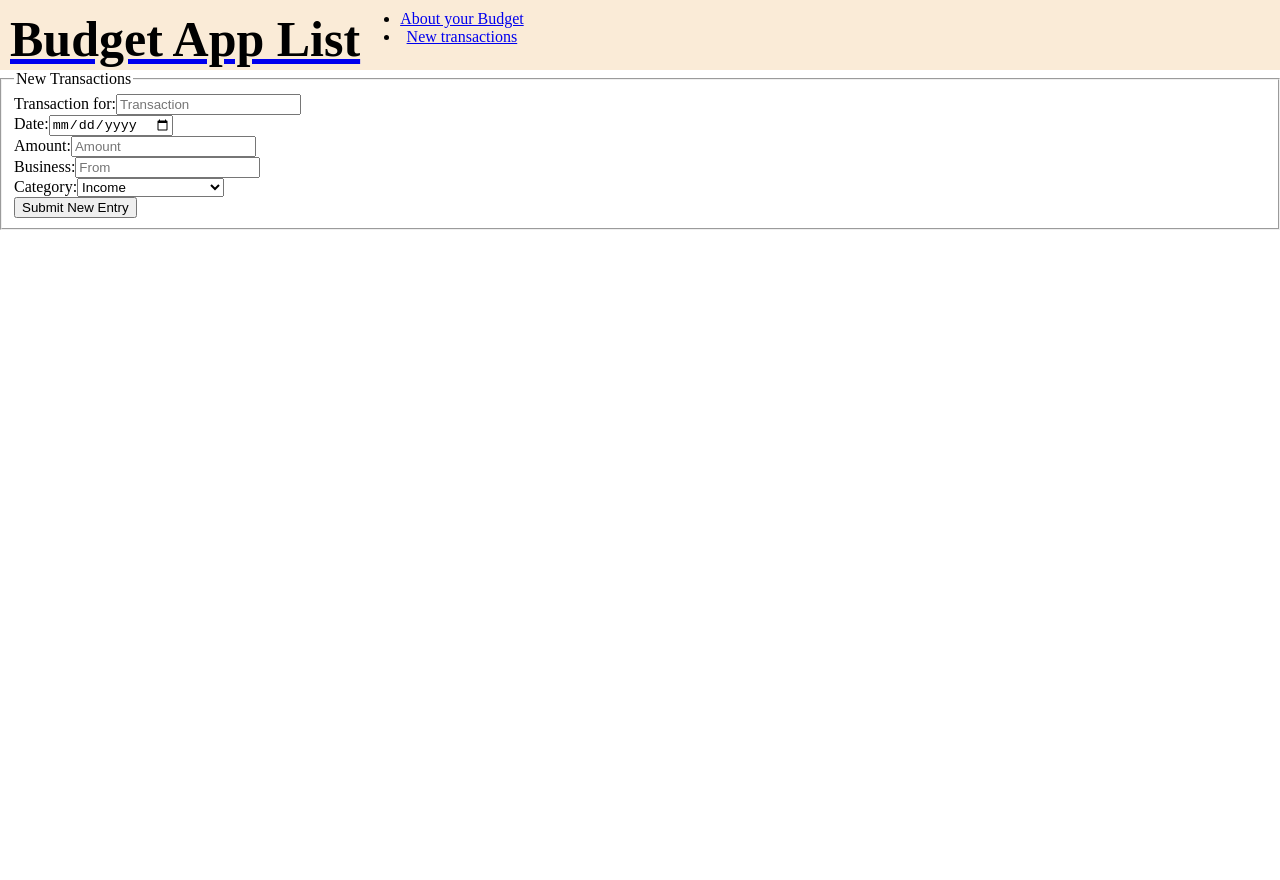
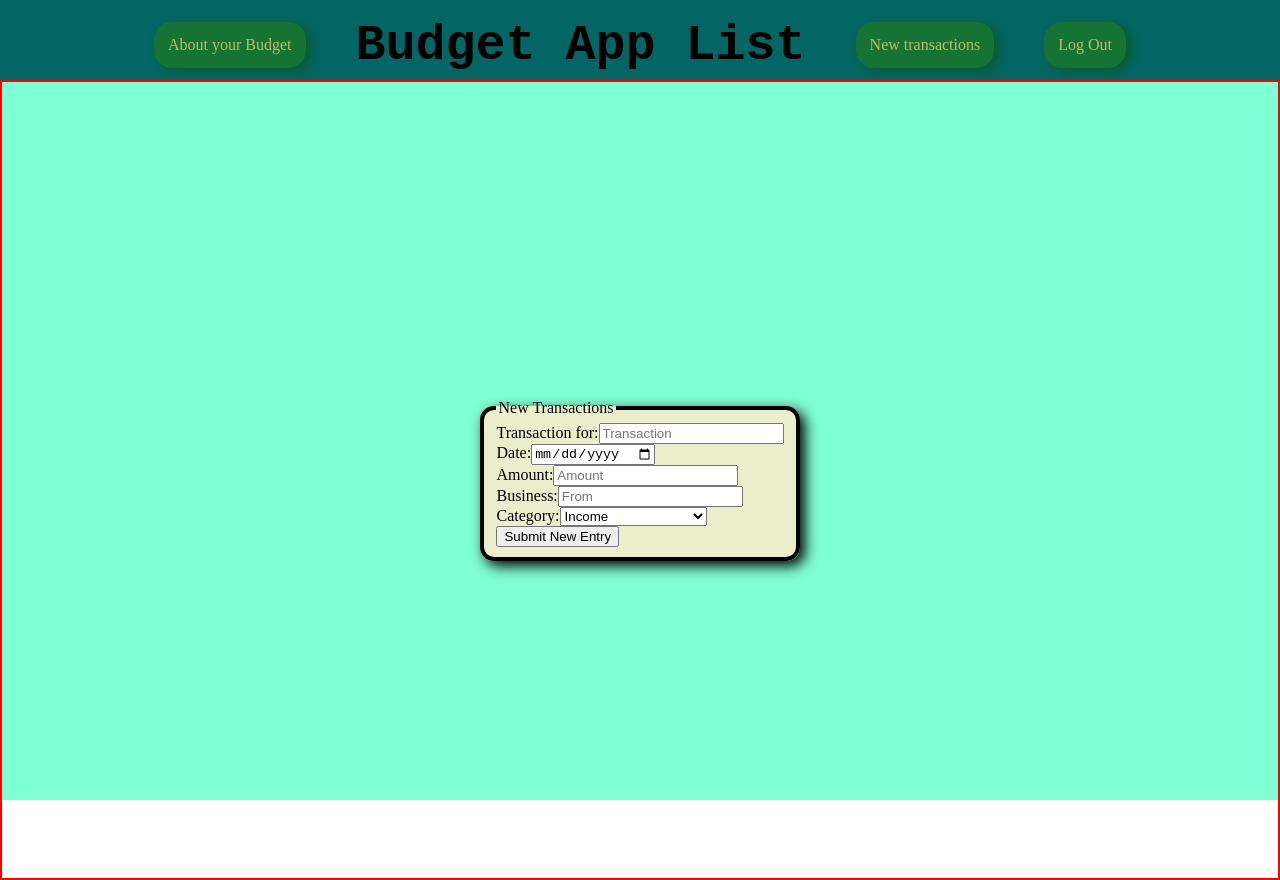
Before and after one commit to AaronConstant/AC-Budget-App-FEA, a React (Vite) app in the folder BudgetFrontEnd/: page /transactions/new in a window 1280 px wide. Before the commit the page ends 800 px from the top, so only its background shows below. Built offline with nearby package versions, Linux system fonts and the light colour scheme; no server answers.

Commit message:
added styling to transactions page

```diff
--- a/BudgetFrontEnd/src/App.css
+++ b/BudgetFrontEnd/src/App.css
@@ -2,7 +2,8 @@
 nav {
   display: flex;
   height: 70px;
-  background-color: antiquewhite;
+  background-color:rgb(3, 102, 100);
   padding: 10px;
   text-align: center;
+  justify-content: center;
 }
--- a/BudgetFrontEnd/src/App.jsx
+++ b/BudgetFrontEnd/src/App.jsx
@@ -6,7 +6,9 @@ import New from './Components/New'
 import Show from './Components/Show'
 import { useEffect, useState } from 'react'
 import Edit from './Components/Edit'
+import SignIn from './Components/SignIn'
 function App() {
+
   const API = import.meta.env.VITE_BASE_URL
   const [transactions, setTransactions] = useState()
   useEffect(() => {
@@ -24,6 +26,7 @@ function App() {
     <>
     <NavBar/>
     <Routes>
+      <Route path='/' element={<SignIn transactions={transactions}/>}></Route>
       <Route path='/transactions' element={<Home transactions= {transactions} />}/>
       <Route path='transactions/new' element={<New setTransactions= {setTransactions}/>}/>
       <Route path='/transactions/:index' element={<Show transactions= { transactions }/>} />
--- a/BudgetFrontEnd/src/Components/Home.jsx
+++ b/BudgetFrontEnd/src/Components/Home.jsx
@@ -3,14 +3,18 @@ import { useParams, Link } from 'react-router-dom'
 import '../Styling/Home.scss'
 
 export default function Home({transactions}) {
+    const activeLink = true;
 
     if (!transactions || !Array.isArray(transactions)) {
-        return <div>Loading Your Logs</div>;
+        return <div>Loading Your Budget List...</div>;
       }
 
 
   return (
     <div className='table-container'>
+        <h1>Hello (Insert Username)</h1>
+                <h2>Total Budget: {transactions.reduce((total,item) => { return parseInt(item.amount) + total},0)}
+                </h2>
         <table className='table-container__transaction-table'>
             <thead>
                 <tr className='table-container__header'>
@@ -25,14 +29,29 @@ export default function Home({transactions}) {
             <tbody>
                 { transactions.map((items,i) => {
                     return (
+                        <>
                         <tr key = { i } className='table-row'>
                             <td>{items.id}</td>
                             <td>{items.date}</td>
-                            <td><Link to={`/transactions/${ i }`} className='transactions-link'>{ items.transaction }</Link></td>
+                            <td><Link to={`/transactions/${ i }`} style={{color: 'blue'}}>{ items.transaction }</Link></td>
                             <td>{items.from}</td>
-                            <td>{items.amount}</td>
+                            <td style={{ color: items.amount > 0 ? 'green' : 'red' }}> {items.amount}</td>
                             <td>{items.category}</td>
+                            <td>
+                                <details style={{position: 'relative'}}>
+                                    <summary>...</summary>
+                                        <ul style={{position: 'absolute'}} className='drop-down'>
+                                            <Link to={`/transactions/${ i }/edit`} style={{color: 'black'}} className='drop-down__content'>
+                                                <li >Edit</li>
+                                            </Link>
+                                            <Link to={`/transactions/${ i }`} style={{color: 'red'}} className='drop-down__content'>
+                                                <li >Delete</li>
+                                            </Link>
+                                        </ul>
+                                </details>
+                            </td>
                         </tr>
+                        </>
                     )})
                 }
             </tbody>
--- a/BudgetFrontEnd/src/Components/NavBar.jsx
+++ b/BudgetFrontEnd/src/Components/NavBar.jsx
@@ -5,14 +5,15 @@ export default function NavBar() {
 
   return (
 <nav>
-    <Link to='/transactions'><h1 className='title-name'>Budget App List</h1></Link>
-    <ul>
+    <ul className='nav-ul'>
         <li>
             <Link to='/about'>About your Budget</Link>
         </li>
+    <Link to='/transactions'><h1 className='title-name'>Budget App List</h1></Link>
         <li>
             <Link to='/transactions/new'>New transactions</Link>
         </li>
+    <Link to='/'><li>Log Out</li></Link>
     </ul>
 </nav>
 )
--- a/BudgetFrontEnd/src/Components/New.jsx
+++ b/BudgetFrontEnd/src/Components/New.jsx
@@ -1,6 +1,8 @@
 import React,{ useState }from 'react'
 import { useNavigate } from 'react-router-dom'
 import { nanoid } from 'nanoid'
+import '../Styling/New.scss'
+
 export default function New({setTransactions}) {
     const API = import.meta.env.VITE_BASE_URL
     const navigate = useNavigate()
@@ -41,6 +43,7 @@ export default function New({setTransactions}) {
         .catch(err => console.error(err))
     }
   return (
+    <div className='container'>
     <form onSubmit={ handleSubmit }>
         <fieldset>
             <legend>New Transactions</legend>
@@ -101,4 +104,6 @@ export default function New({setTransactions}) {
         </fieldset>
     </form>
 
+    </div>
+
     )}
--- /dev/null
+++ b/BudgetFrontEnd/src/Components/SignIn.jsx
@@ -0,0 +1,10 @@
+import React from 'react'
+
+export default function SignIn() {
+  return (
+    <div>
+      Hello
+
+    </div>
+  )
+}
--- a/BudgetFrontEnd/src/Styling/Home.scss
+++ b/BudgetFrontEnd/src/Styling/Home.scss
@@ -1,24 +1,63 @@
-.table-container{
+.table-container {
     border: 2px solid black;
     height: auto;
     width: auto;
     justify-content: center;
     text-align: center;
     margin: 20px;;
+    background: rgb(82, 153, 82) ;
+    border-radius: 20px;
+    padding: 14px;
 
         table {
             padding: 4px;
             border: 4px solid red;
             margin: 10px auto;
+            background-color: beige;
+
 
             thead {
-                // padding: 10px;
+                padding: 10px;
                 font-family: 'Courier New', Courier, monospace;
                 text-decoration: underline;
+                font-size: 20px;
             }
             th {
-                padding: 0 24px;
+                padding: 4px 24px;
+            }
+
+            td {
+                padding: 10px;
+
             }
 
         }
     }
+
+summary {
+    list-style: none;
+    cursor: pointer;;
+
+    details {
+        position: relative;
+        background-color: white;
+
+    }
+}
+.drop-down {
+    position: absolute;
+    width: 50px;
+    list-style-type: none;
+    width: max-content;
+    background: white;
+    right: -40px;
+    top: 20px;
+    border-radius: 20px;
+    text-align: center;
+    box-shadow: 4px 4px 20px;
+    z-index: 1;
+    li {
+        width: 60px;
+        padding: 4px;
+    }
+    }
--- a/BudgetFrontEnd/src/Styling/NavBar.scss
+++ b/BudgetFrontEnd/src/Styling/NavBar.scss
@@ -1,5 +1,37 @@
 .title-name {
     font-size: 50px;
     color: black;
-    text-decoration-style: none;
+    text-decoration: none;
+    font-family:monospace;
 }
+nav {
+    padding-top: 20px;
+    height: 10%;
+}
+
+.nav-ul {
+    display: flex;
+    margin: 14px;
+    list-style-type: none;
+    text-decoration: none;
+    justify-content: space-evenly;
+    align-items: center;
+    gap: 50px;
+    color: white;
+    padding: 10px;
+
+    li {
+
+        background-color: rgb(21, 116, 51);
+        padding: 14px;
+        border-radius: 18px;
+        box-shadow: 5px 3px 10px 0px rgb(13, 91, 38);
+        cursor: pointer;
+    }
+}
+
+a {
+    color: rgb(195, 188, 94);
+    text-decoration: none;
+    cursor: pointer;
+}
--- /dev/null
+++ b/BudgetFrontEnd/src/Styling/New.scss
@@ -0,0 +1,20 @@
+.container {
+    display: grid;
+    border: 2px solid red;
+    height: 100%;
+}
+
+
+
+form {
+    display: flex;
+    justify-content: center;
+    align-items: center;
+
+    fieldset {
+        border: 4px solid black;
+        background-color: rgb(234, 238, 203);
+        border-radius: 14px;
+        box-shadow: 5px 5px 14px 0px;
+    }
+}
--- a/BudgetFrontEnd/src/index.css
+++ b/BudgetFrontEnd/src/index.css
@@ -13,4 +13,5 @@
 #root {
     height: 100%;
     width: 100%;
+    background-color: aquamarine;
 }
```
